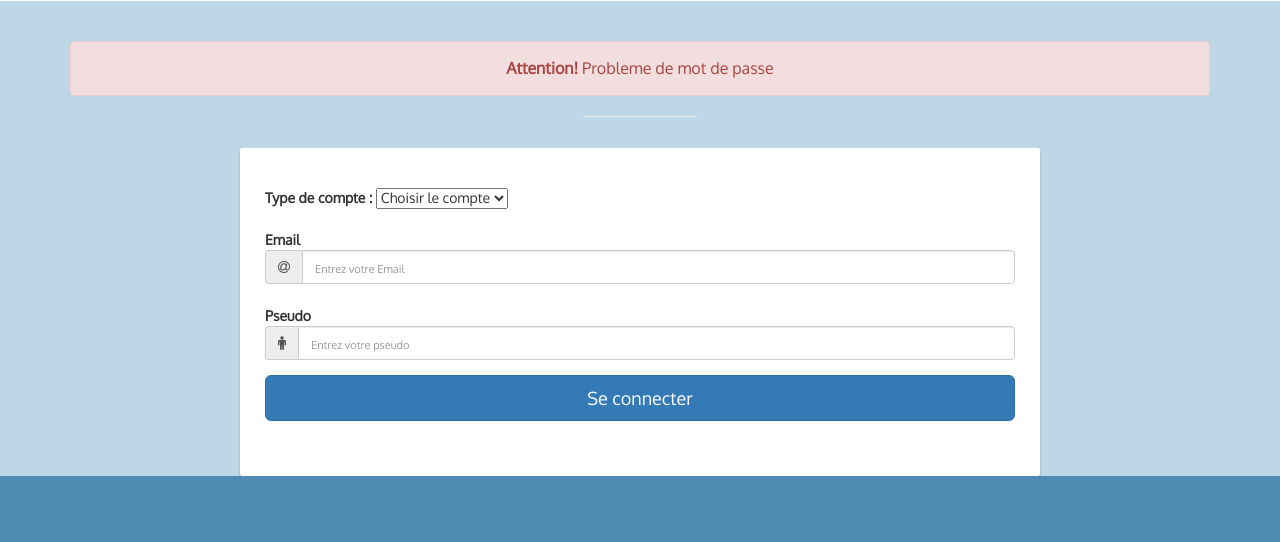
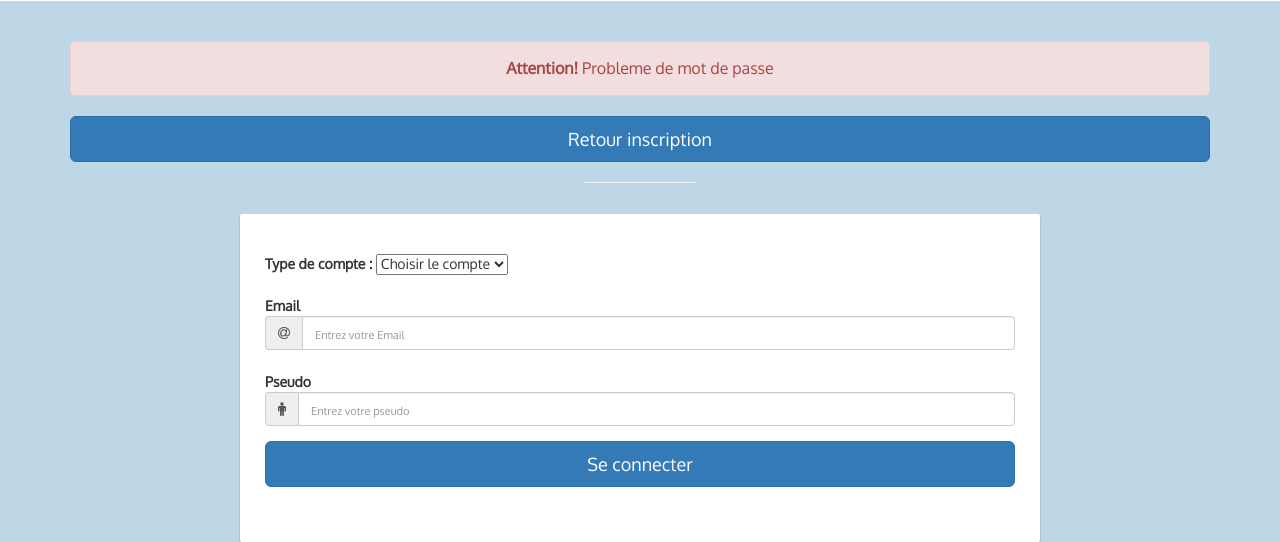
Before and after one commit to MartinLeMintier/Petit-Bassin, a PHP site: page /problememdp.php in a window 1280 px wide. Shown: the part 449-991 px from the top of the page. Before the commit the page ends 925 px from the top, so only its background shows below. Run offline with PHP 8.4, Linux system fonts and the light colour scheme; some libraries are stand-ins or nearby versions.

Commit message:
martin t boooo

```diff
--- a/problemeemail.php
+++ b/problemeemail.php
@@ -44,7 +44,11 @@
 	               <div class="panel-title text-center">
 	                 <div class="alert alert-danger">
 						  <strong>Attention!</strong> Probleme d'email
+
 						</div>
+						<div class="form-group ">
+								<a href="Connexion.php"><button type="submit" class="btn btn-primary btn-lg btn-block login-button">Retour inscription</button></a>
+							</div>
 	               		<hr />
 	               	</div>
 	            </div>
--- a/problememdp.php
+++ b/problememdp.php
@@ -48,6 +48,9 @@
 	                 <div class="alert alert-danger">
 						  <strong>Attention!</strong> Probleme de mot de passe
 						</div>
+						<div class="form-group ">
+								<a href="Connexion.php"><button type="submit" class="btn btn-primary btn-lg btn-block login-button">Retour inscription</button></a>
+							</div>
 	               		<hr />
 	               	</div>
 	            </div>
```
